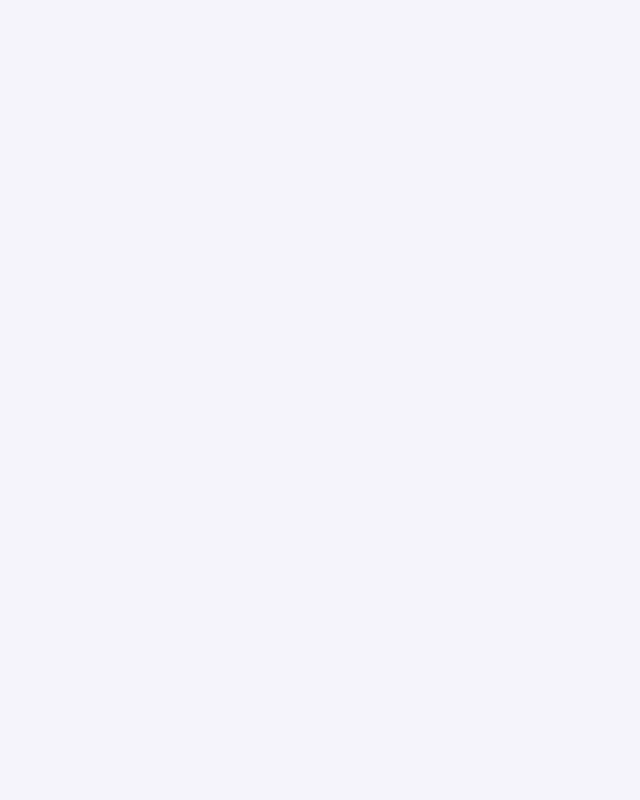
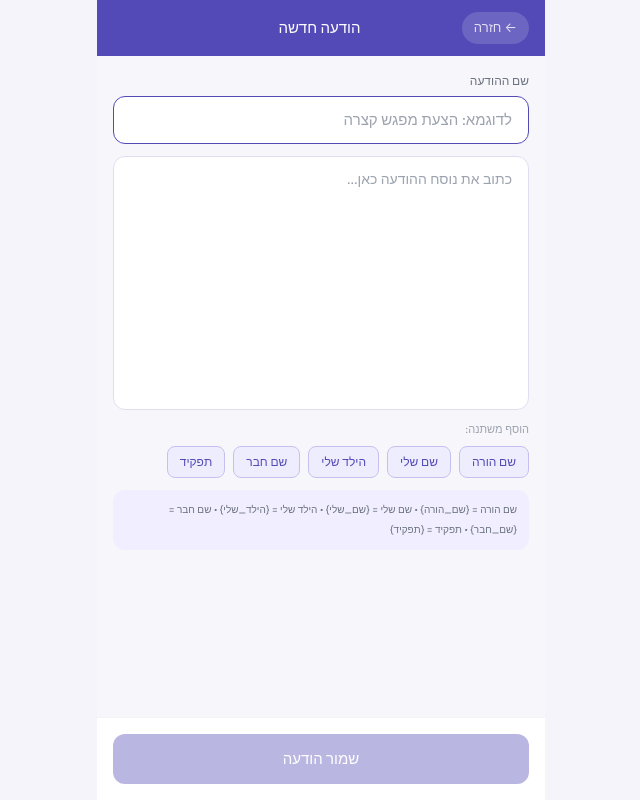
Before and after one commit to madeinphk-alt/kidimeet, a Next.js app: page /settings/messages/new in a window 1280 px wide. Shown: the whole page, without its empty margins (425-1065 px from the left). Built offline with nearby package versions, Linux system fonts and the light colour scheme.

Commit message:
feat: add new message button, custom templates support

```diff
--- a/src/app/settings/messages/[key]/page.tsx
+++ b/src/app/settings/messages/[key]/page.tsx
@@ -2,10 +2,10 @@
 import { useState, useEffect, useRef, Suspense } from 'react';
 import { useRouter, useSearchParams, useParams } from 'next/navigation';
 import clsx from 'clsx';
-import { getMsgTemplates, saveMsgTemplates, DEFAULT_MSG_TEMPLATES } from '@/lib/storage';
+import { getMsgTemplates, saveMsgTemplates, DEFAULT_MSG_TEMPLATES, getCustomTemplates, saveCustomTemplate } from '@/lib/storage';
 import type { MessageTemplates } from '@/lib/storage';
 
-const MSG_LABELS: Record<keyof MessageTemplates, string> = {
+const FIXED_LABELS: Record<keyof MessageTemplates, string> = {
   initial:  'פנייה ראשונית',
   propose1: 'הצעת מפגש נוסח #1',
   propose2: 'הצעת מפגש נוסח #2',
@@ -20,18 +20,26 @@ const VARS: { label: string; value: string }[] = [
 ];
 
 function EditMessageForm() {
-  const router  = useRouter();
-  const params  = useParams();
-  const key     = params.key as keyof MessageTemplates;
+  const router   = useRouter();
+  const params   = useParams();
+  const key      = params.key as string;
+  const isFixed  = key in FIXED_LABELS;
 
-  const [text,  setText]  = useState('');
-  const [saved, setSaved] = useState(false);
+  const [text,     setText]     = useState('');
+  const [msgLabel, setMsgLabel] = useState('');
+  const [saved,    setSaved]    = useState(false);
   const textareaRef = useRef<HTMLTextAreaElement>(null);
 
   useEffect(() => {
-    const t = getMsgTemplates();
-    if (key in t) setText(t[key]);
-  }, [key]);
+    if (isFixed) {
+      const t = getMsgTemplates();
+      setText(t[key as keyof MessageTemplates]);
+      setMsgLabel(FIXED_LABELS[key as keyof MessageTemplates]);
+    } else {
+      const c = getCustomTemplates().find(x => x.id === key);
+      if (c) { setText(c.text); setMsgLabel(c.label); }
+    }
+  }, [key, isFixed]);
 
   const insertVar = (v: string) => {
     const el = textareaRef.current;
@@ -48,17 +56,21 @@ function EditMessageForm() {
   };
 
   const handleSave = () => {
-    const t = getMsgTemplates();
-    saveMsgTemplates({ ...t, [key]: text });
+    if (isFixed) {
+      const t = getMsgTemplates();
+      saveMsgTemplates({ ...t, [key]: text });
+    } else {
+      const c = getCustomTemplates().find(x => x.id === key);
+      if (c) saveCustomTemplate({ ...c, text });
+    }
     setSaved(true);
     setTimeout(() => router.back(), 800);
   };
 
   const handleReset = () => {
-    if (confirm('לאפס לנוסח המקורי?')) setText(DEFAULT_MSG_TEMPLATES[key]);
+    if (!isFixed) return;
+    if (confirm('לאפס לנוסח המקורי?')) setText(DEFAULT_MSG_TEMPLATES[key as keyof MessageTemplates]);
   };
-
-  if (!(key in MSG_LABELS)) return null;
 
   return (
     <div className="flex flex-col h-[100dvh] bg-[#f7f6fb]">
@@ -67,13 +79,12 @@ function EditMessageForm() {
         <button onClick={() => router.back()} className="text-white/80 text-[13px] bg-white/15 rounded-full px-3 py-1.5">
           ← חזרה
         </button>
-        <span className="text-white text-[14px] font-medium">{MSG_LABELS[key]}</span>
-        <button
-          onClick={handleReset}
-          className="text-white/70 text-[12px] bg-white/15 rounded-full px-3 py-1.5"
-        >
-          איפוס
-        </button>
+        <span className="text-white text-[14px] font-medium">{msgLabel}</span>
+        {isFixed ? (
+          <button onClick={handleReset} className="text-white/70 text-[12px] bg-white/15 rounded-full px-3 py-1.5">
+            איפוס
+          </button>
+        ) : <div className="w-14" />}
       </header>
 
       <main className="flex-1 overflow-y-auto p-4 flex flex-col gap-3">
--- /dev/null
+++ b/src/app/settings/messages/new/page.tsx
@@ -0,0 +1,119 @@
+'use client';
+import { useState, useRef } from 'react';
+import { useRouter } from 'next/navigation';
+import clsx from 'clsx';
+import { saveCustomTemplate } from '@/lib/storage';
+
+const VARS: { label: string; value: string }[] = [
+  { label: 'שם הורה',  value: '{שם_הורה}'  },
+  { label: 'שם שלי',   value: '{שם_שלי}'   },
+  { label: 'הילד שלי', value: '{הילד_שלי}' },
+  { label: 'שם חבר',   value: '{שם_חבר}'   },
+  { label: 'תפקיד',    value: '{תפקיד}'    },
+];
+
+export default function NewMessagePage() {
+  const router = useRouter();
+  const [label, setLabel] = useState('');
+  const [text,  setText]  = useState('');
+  const [saved, setSaved] = useState(false);
+  const textareaRef = useRef<HTMLTextAreaElement>(null);
+
+  const canSave = label.trim() && text.trim();
+
+  const insertVar = (v: string) => {
+    const el = textareaRef.current;
+    if (!el) { setText(t => t + v); return; }
+    const start = el.selectionStart;
+    const end   = el.selectionEnd;
+    const newText = text.slice(0, start) + v + text.slice(end);
+    setText(newText);
+    requestAnimationFrame(() => {
+      el.focus();
+      el.setSelectionRange(start + v.length, start + v.length);
+    });
+  };
+
+  const handleSave = () => {
+    if (!canSave) return;
+    saveCustomTemplate({ id: `custom-${Date.now()}`, label: label.trim(), text: text.trim() });
+    setSaved(true);
+    setTimeout(() => router.back(), 800);
+  };
+
+  return (
+    <div className="flex flex-col h-[100dvh] bg-[#f7f6fb]">
+      <header className="bg-[#534AB7] px-4 py-3 flex items-center justify-between">
+        <button onClick={() => router.back()} className="text-white/80 text-[13px] bg-white/15 rounded-full px-3 py-1.5">
+          ← חזרה
+        </button>
+        <span className="text-white text-[15px] font-medium">הודעה חדשה</span>
+        <div className="w-16" />
+      </header>
+
+      <main className="flex-1 overflow-y-auto p-4 flex flex-col gap-3">
+
+        {/* Label */}
+        <div dir="rtl">
+          <label className="block text-[12px] font-medium text-gray-500 mb-1.5">שם ההודעה</label>
+          <input
+            value={label}
+            onChange={e => setLabel(e.target.value)}
+            placeholder='לדוגמא: הצעת מפגש קצרה'
+            className="w-full border border-gray-200 rounded-xl px-4 py-3 text-[15px] text-right focus:outline-none focus:border-[#534AB7] bg-white"
+            dir="rtl"
+            autoFocus
+          />
+        </div>
+
+        {/* Textarea */}
+        <textarea
+          ref={textareaRef}
+          value={text}
+          onChange={e => setText(e.target.value)}
+          placeholder="כתוב את נוסח ההודעה כאן..."
+          rows={10}
+          className="w-full text-[14px] text-gray-800 bg-white rounded-xl border border-[#e0ddf0] px-4 py-3 resize-none focus:outline-none focus:border-[#534AB7] leading-relaxed"
+          dir="rtl"
+        />
+
+        {/* Variable buttons */}
+        <div dir="rtl">
+          <p className="text-[11px] text-gray-400 mb-2">הוסף משתנה:</p>
+          <div className="flex flex-wrap gap-2">
+            {VARS.map(v => (
+              <button
+                key={v.value}
+                onClick={() => insertVar(v.value)}
+                className="px-3 py-1.5 rounded-lg bg-[#EEEDFE] text-[#534AB7] text-[12px] font-medium border border-[#c5c0f0] active:bg-[#534AB7] active:text-white transition-colors"
+              >
+                {v.label}
+              </button>
+            ))}
+          </div>
+        </div>
+
+        {/* Hint */}
+        <div className="bg-[#f0eeff] rounded-xl px-3 py-2.5" dir="rtl">
+          <p className="text-[10px] text-gray-500 leading-5">
+            {VARS.map(v => `${v.label} = ${v.value}`).join('  ·  ')}
+          </p>
+        </div>
+
+      </main>
+
+      <div className="p-4 bg-white border-t border-gray-100">
+        <button
+          onClick={handleSave}
+          disabled={!canSave}
+          className={clsx(
+            'w-full py-3.5 rounded-xl text-white text-[15px] font-medium transition-all',
+            saved ? 'bg-green-500' : canSave ? 'bg-[#534AB7]' : 'bg-[#534AB7] opacity-40'
+          )}
+        >
+          {saved ? '✓ נשמר' : 'שמור הודעה'}
+        </button>
+      </div>
+    </div>
+  );
+}
--- a/src/lib/storage.ts
+++ b/src/lib/storage.ts
@@ -376,6 +376,36 @@ export function saveMsgTemplates(t: MessageTemplates): void {
   localStorage.setItem(MSG_TEMPLATES_KEY, JSON.stringify(t));
 }
 
+// ─── Custom Message Templates (user-added) ───────────────────────────────────
+
+export interface CustomTemplate {
+  id: string;
+  label: string;
+  text: string;
+}
+
+const CUSTOM_TEMPLATES_KEY = 'kidimeet_custom_templates';
+
+export function getCustomTemplates(): CustomTemplate[] {
+  if (typeof window === 'undefined') return [];
+  try {
+    const raw = localStorage.getItem(CUSTOM_TEMPLATES_KEY);
+    return raw ? JSON.parse(raw) : [];
+  } catch { return []; }
+}
+
+export function saveCustomTemplate(t: CustomTemplate): void {
+  const list = getCustomTemplates();
+  const idx = list.findIndex(x => x.id === t.id);
+  if (idx >= 0) list[idx] = t; else list.push(t);
+  localStorage.setItem(CUSTOM_TEMPLATES_KEY, JSON.stringify(list));
+}
+
+export function deleteCustomTemplate(id: string): void {
+  const list = getCustomTemplates().filter(t => t.id !== id);
+  localStorage.setItem(CUSTOM_TEMPLATES_KEY, JSON.stringify(list));
+}
+
 export function applyMsgTemplate(
   template: string,
   vars: { parentFirst: string; myName: string; myChild: string; friendName: string; role: string }
```
Also changed, not shown: src/app/settings/messages/page.tsx (+50 -6 lines).
